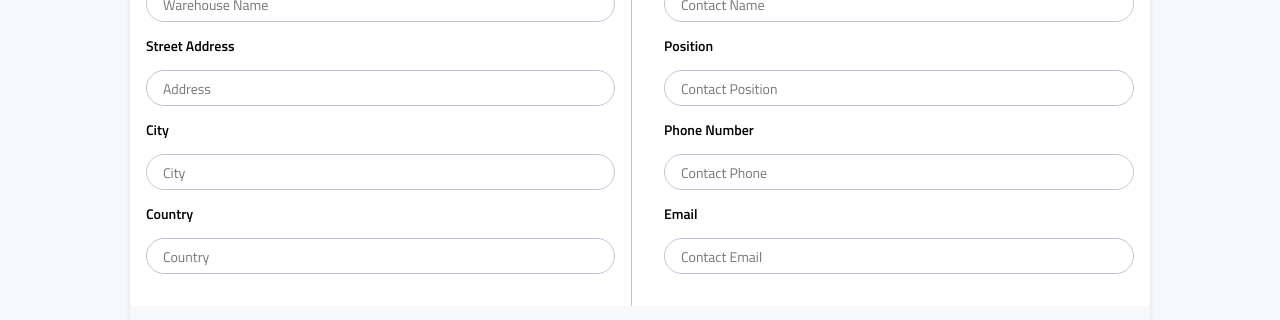
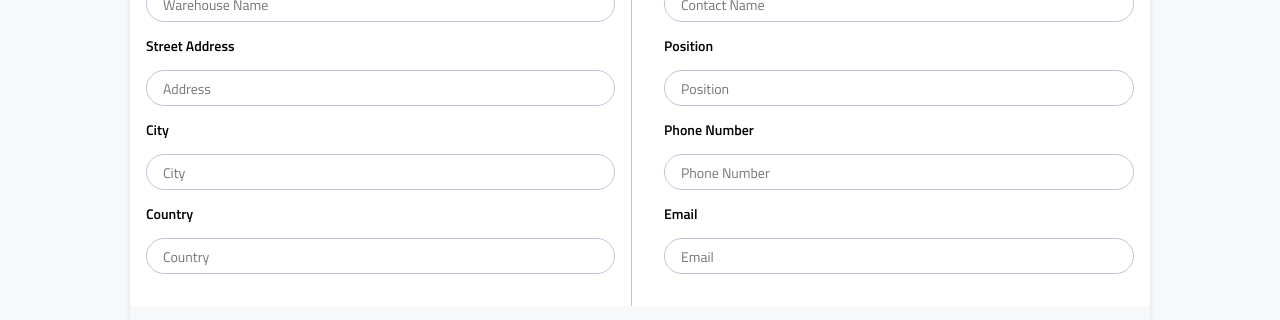
Before and after one commit to reymaa19/InStock-client, a React (Vite) app: page /warehouse/add in a window 1280 px wide. Shown: the part 313-633 px from the top of the page. Built offline with nearby package versions, Linux system fonts and the light colour scheme; no server answers; the HTML template or start-up script is replaced by a standard one.

Commit message:
Rename Contact Details field names tto correct name

```diff
--- a/src/components/AddNewWarehouse/AddNewWarehouse.jsx
+++ b/src/components/AddNewWarehouse/AddNewWarehouse.jsx
@@ -258,7 +258,7 @@ const AddNewWarehouse = () => {
                 type="text"
                 id="contact_position"
                 name="contact_position"
-                placeholder="Contact Position"
+                placeholder="Position"
                 className={`details__contacts-input ${
                   errors.contact_position ? "error" : ""
                 }`}
@@ -286,7 +286,7 @@ const AddNewWarehouse = () => {
                 type="text"
                 id="contact_phone"
                 name="contact_phone"
-                placeholder="Contact Phone"
+                placeholder="Phone Number"
                 className={`details__contacts-input ${
                   errors.contact_phone ? "error" : ""
                 }`}
@@ -314,7 +314,7 @@ const AddNewWarehouse = () => {
                 type="email"
                 id="contact_email"
                 name="contact_email"
-                placeholder="Contact Email"
+                placeholder="Email"
                 className={`details__contacts-input ${
                   errors.contact_email ? "error" : ""
                 }`}
```
